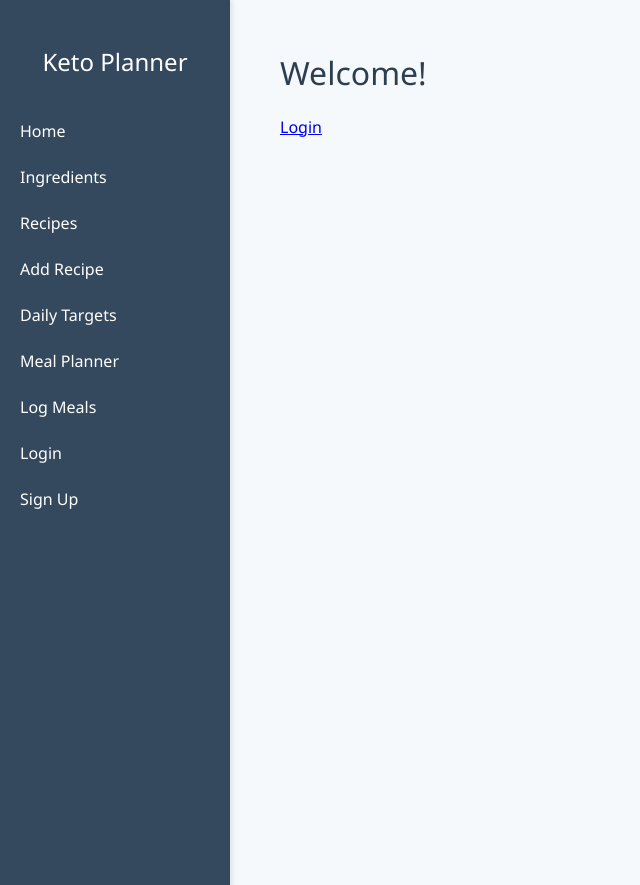
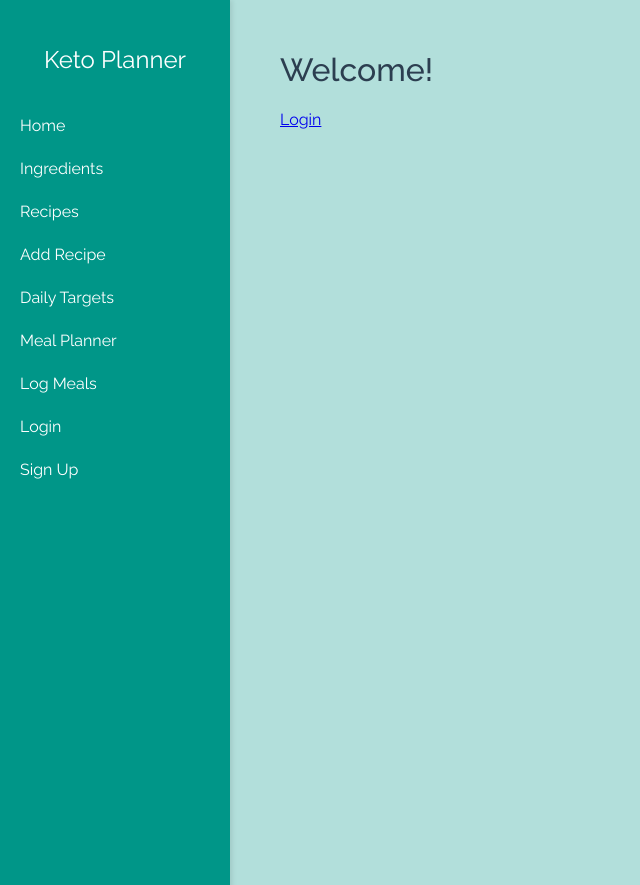
Before and after one commit to isobelweinberg/keto-buddy, a Flask app: page / in a window 1280 px wide. Shown: the whole page, without its empty margins (0-640 px from the left). Run offline with Flask 3, Linux system fonts and the light colour scheme.

Commit message:
CSS improvements

```diff
--- a/app/static/style.css
+++ b/app/static/style.css
@@ -1,8 +1,8 @@
 /* Global reset and base styles */
 body {
     margin: 0;
-    font-family: 'Segoe UI', sans-serif;
-    background-color: #f6f9fc;
+    font-family: 'Raleway', sans-serif;
+    background-color: #B2DFDB; /* Updated background */
     color: #2c3e50;
 }
 
@@ -13,7 +13,7 @@ body {
     top: 0;
     width: 230px;
     height: 100%;
-    background-color: #35495e;
+    background-color: #009688; /* Updated sidebar color */
     padding-top: 25px;
     color: white;
     box-shadow: 2px 0 5px rgba(0,0,0,0.1);
@@ -34,7 +34,7 @@ body {
 }
 
 .sidebar a:hover {
-    background-color: #466178;
+    background-color: #00796B;
 }
 
 /* Main content */
@@ -49,7 +49,7 @@ table {
     width: 100%;
     border-collapse: collapse;
     margin-top: 20px;
-    background: white;
+    background: #E3F2FD;
     box-shadow: 0 1px 3px rgba(0,0,0,0.1);
     border-radius: 6px;
     overflow: hidden;
@@ -62,7 +62,7 @@ table th, table td {
 }
 
 table th {
-    background-color: #f0f3f6;
+    background-color: #90CAF9;
     font-weight: 600;
 }
 
@@ -72,7 +72,7 @@ table tr:hover {
 
 /* Form styling */
 form {
-    background-color: white;
+    background-color: #E3F2FD;
     padding: 20px;
     margin-top: 30px;
     border-radius: 6px;
@@ -90,6 +90,7 @@ form input, form select {
     padding: 10px;
     width: 100%;
     font-size: 1em;
+    font-family: 'Raleway', sans-serif;
     border: 1px solid #ccc;
     border-radius: 4px;
 }
@@ -103,6 +104,7 @@ form button {
     border: none;
     border-radius: 5px;
     cursor: pointer;
+    font-family: 'Raleway', sans-serif;
     transition: background 0.2s;
 }
 
@@ -115,14 +117,15 @@ h1, h2 {
     font-weight: 500;
 }
 
+/* Message styles */
 .message-danger {
-  color: red;
+    color: red;
 }
 
 .message-success {
-  color: green;
+    color: green;
 }
 
 .message-default {
-  color: black;
+    color: black;
 }
--- a/app/templates/base.html
+++ b/app/templates/base.html
@@ -3,6 +3,7 @@
 <head>
     <meta charset="UTF-8">
     <title>{% block title %}Keto Planner{% endblock %}</title>
+    <link href="https://fonts.googleapis.com/css2?family=Raleway:wght@300;400;500;600;700&display=swap" rel="stylesheet">
     <link rel="stylesheet" href="{{ url_for('static', filename='style.css') }}">
 </head>
 <body>
```
